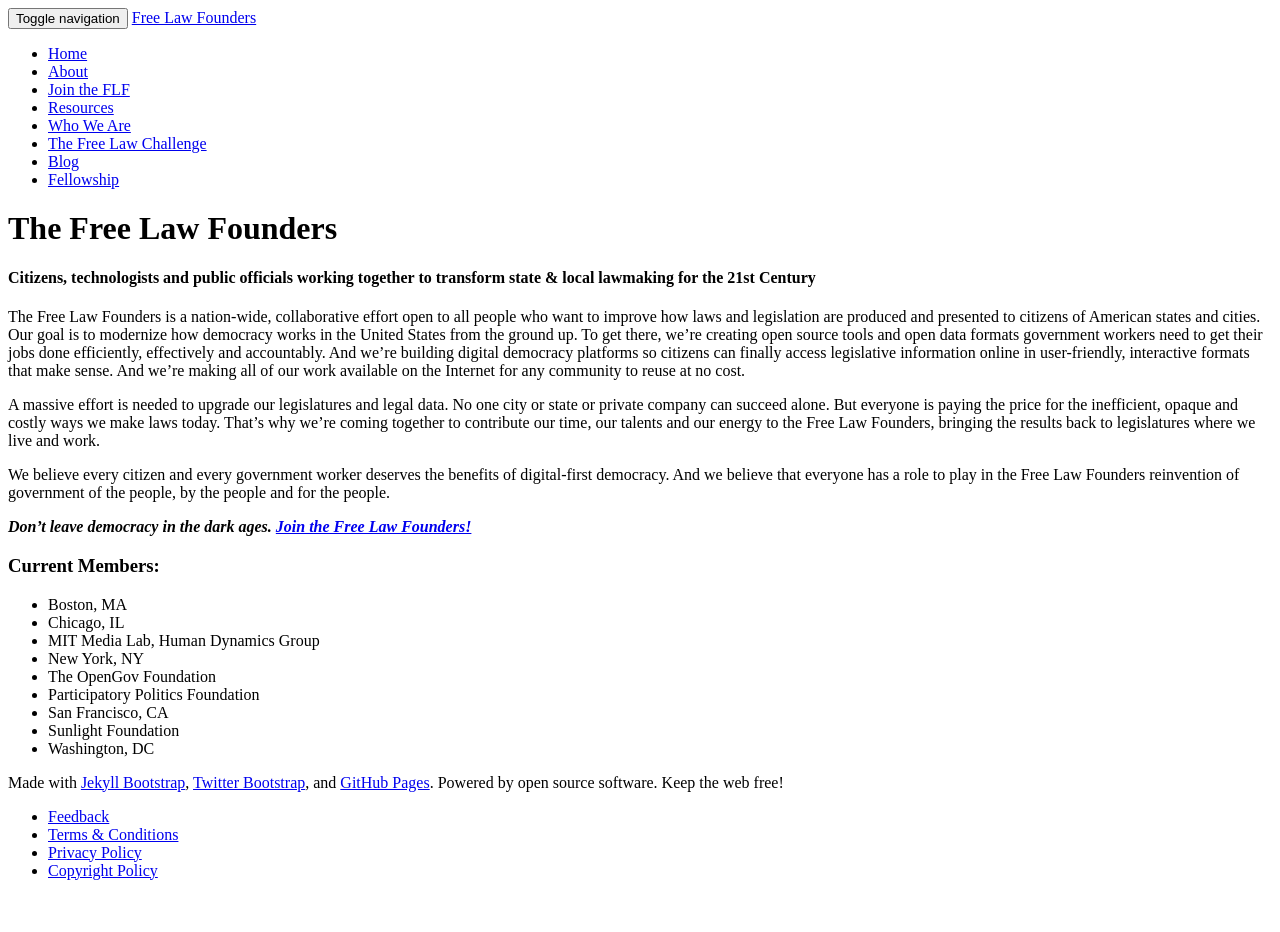
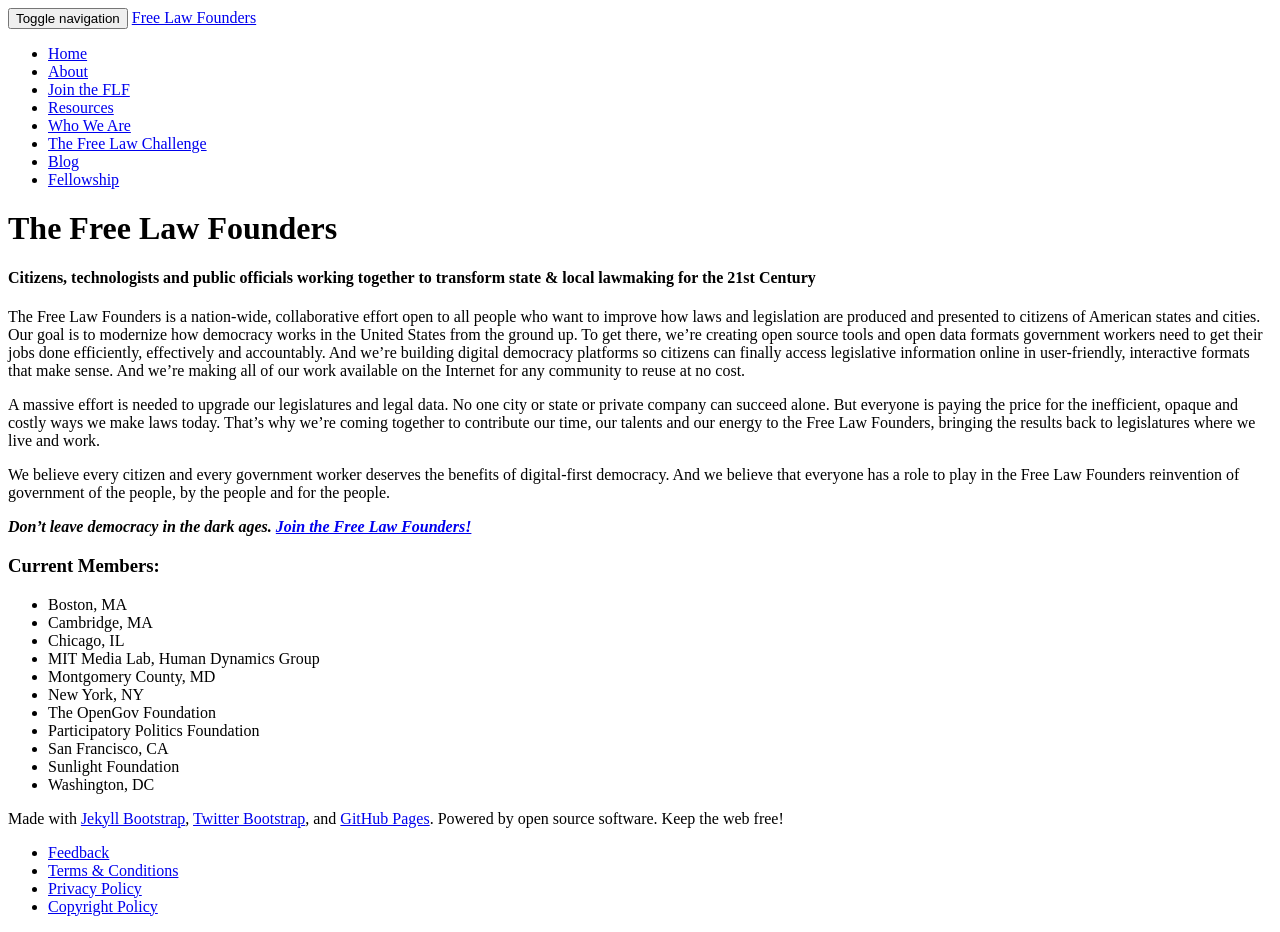
Before and after one commit to opengovfoundation/free-law-founders-site, a Jekyll site: the page built from index.md, in a window 1280 px wide. Built offline with Jekyll 4.4.1, drawn with Linux system fonts in a browser that asks for light colours; nearby versions of some CDN libraries; before the commit the page ends 900 px from its top, so only the background shows below that.

Commit message:
Update index.md

```diff
--- a/index.md
+++ b/index.md
@@ -7,8 +7,10 @@ sidebar : |
   ### Current Members:
 
   * Boston, MA
+  * Cambridge, MA
   * Chicago, IL
   * MIT Media Lab, Human Dynamics Group
+  * Montgomery County, MD
   * New York, NY
   * The OpenGov Foundation
   * Participatory Politics Foundation
```
